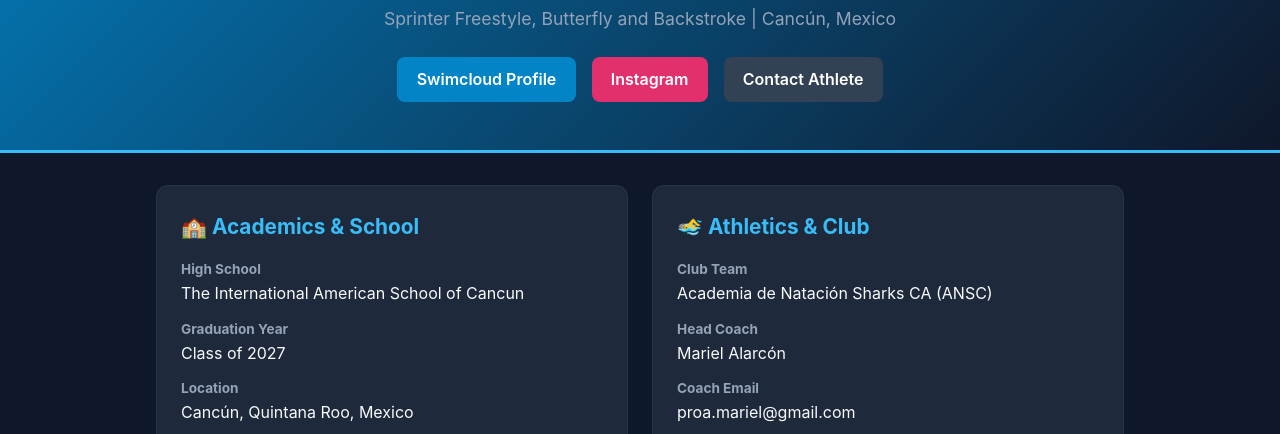
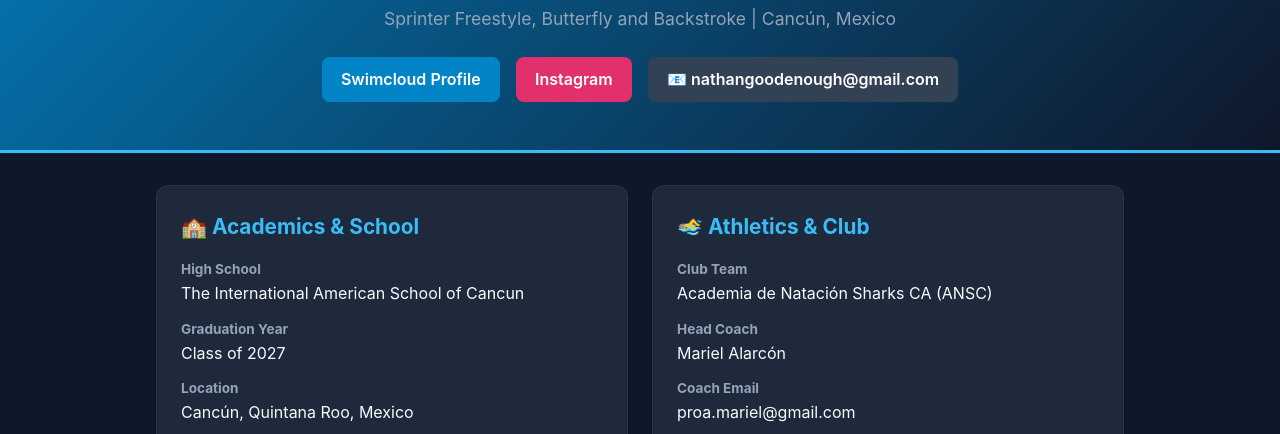
Before and after one commit to markgoodenough-create/Nathan-Goodenough-swimming, a plain HTML site: page index.html in a window 1280 px wide. Shown: the part 331-765 px from the top of the page. Drawn offline with Linux system fonts and the light colour scheme.

Commit message:
Update contact link with email icon and target attribute

```diff
--- a/index.html
+++ b/index.html
@@ -239,7 +239,7 @@
 </head>
 <body>
 
-    <header>
+<header>
         <img src="profile.jpg" alt="Nathan Goodenough" class="profile-photo" onerror="this.src='https://via.placeholder.com/150/0284c7/ffffff?text=Nathan+G.';">
         <br>
         <span class="badge">NCAA Class of 2027</span>
@@ -248,9 +248,10 @@
         <div class="btn-group">
             <a href="https://www.swimcloud.com/swimmer/3431864/" target="_blank" class="btn">Swimcloud Profile</a>
             <a href="https://www.instagram.com/nathan._goodenough/" target="_blank" class="btn" style="background:#e1306c;">Instagram</a>
-            <a href="mailto:nathangoodenough@gmail.com" class="btn" style="background:#334155;">Contact Athlete</a>
+            <a href="mailto:nathangoodenough@gmail.com" target="_blank" class="btn" style="background:#334155;">📧 nathangoodenough@gmail.com</a>
         </div>
     </header>
+
 
     <div class="container">
 
```
